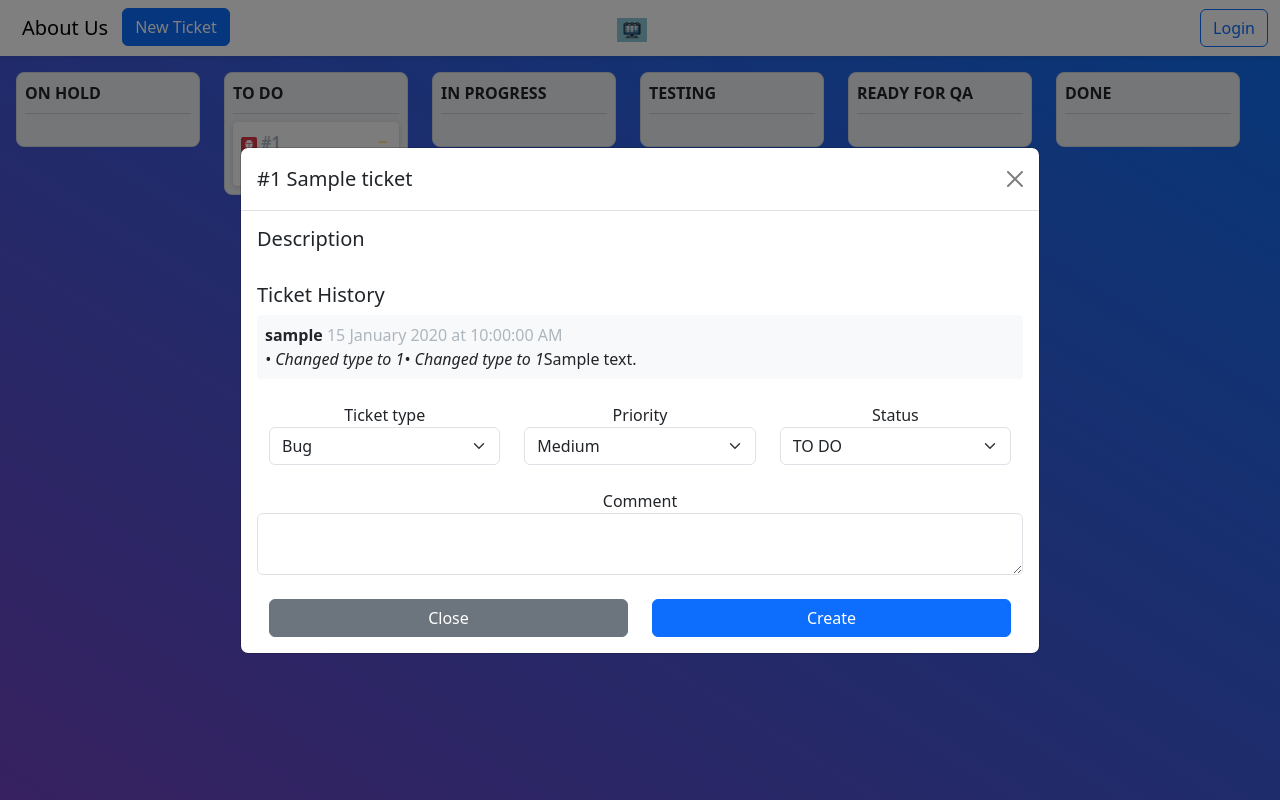
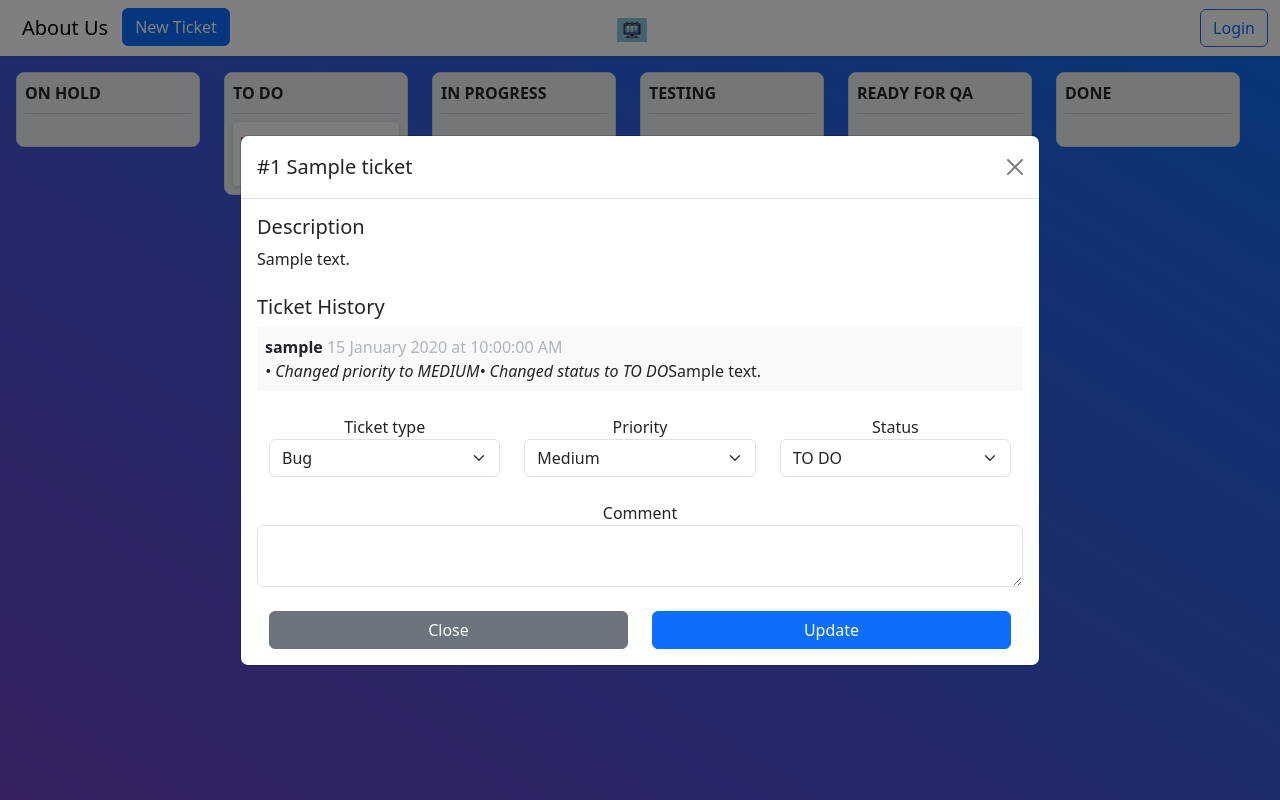
Before and after one commit to Elijah017/CITS3403-Group-Project, a Flask app: page /boards/1 in a window 1280 px wide, after a click that opens the changed part. Run offline with Flask 3, Linux system fonts and the light colour scheme; tables that the repository leaves empty hold one stand-in row (values such as "Sample post").

Commit message:
users can update the data for a ticket and leaves comments. changes are reflected in the history

```diff
--- a/app.py
+++ b/app.py
@@ -209,8 +209,25 @@ def tickets(boardId):
             return {"StatusCode": 400}, 400
     elif request.method == "PATCH":
         data = json.loads(request.data)
+        print(data)
         try:
-            Ticket.query.filter_by(boardId=boardId, ticketId=data["ticketId"]).update({Ticket.status: data["status"]})
+            oldTicket = Ticket.query.filter_by(boardId=boardId, ticketId=data["ticketId"]).first()
+            historicalRecord = History(
+                boardId=int(boardId),
+                ticketId=data["ticketId"],
+                userId=session["UID"],
+                type=None if oldTicket.type == data.get("type") else data.get("type"),
+                status=None if oldTicket.status == data.get("status") else data.get("status"),
+                priority=None if oldTicket.priority == data.get("priority") else data.get("priority"),
+                comment=data.get("comment")
+            )
+            Ticket.query.filter_by(boardId=boardId, ticketId=data["ticketId"]).update({
+                Ticket.type: data.get("type", oldTicket.type),
+                Ticket.status: data.get("status", oldTicket.status),
+                Ticket.priority: data.get("priority", oldTicket.priority)
+            })
+
+            db.session.add(historicalRecord)
             db.session.commit()
             return {"StatusCode": 202}, 202
         except Exception as e:
@@ -222,6 +239,7 @@ def history(boardId, ticketId):
     if request.method == "GET":
         history = [
             {
+                "ticketId": record.ticketId,
                 "timestamp": record.timestamp,
                 "user": User.query.filter_by(id=record.userId).first().username,
                 "type": record.type,
--- a/static/scripts/board.js
+++ b/static/scripts/board.js
@@ -9,6 +9,27 @@ const typeIcons = {
   1: `<i class="bi bi-bug-fill bug-icon" style="color: white; font-size: 0.6rem"></i>`,
   2: `<i class="bi bi-bookmark-fill story-icon" style="color: white; font-size: 0.6rem"></i>`
 };
+
+const types = {
+  0: "Task",
+  1: "Bug",
+  2: "Story"
+};
+
+const priorities = {
+  0: "LOW",
+  1: "MEDIUM",
+  2: "HIGH"
+};
+
+const statuses = {
+  0: "ON HOLD",
+  1: "TO DO",
+  2: "IN PROGRESS",
+  3: "TESTING",
+  4: "READY FOR QA",
+  5: "DONE"
+}
 
 function dragOver(e) {
     e.preventDefault();
@@ -46,6 +67,36 @@ function getTicketHistory(ticketId, callback_fn) {
   xhttp.send();
 }
 
+function addHistoryRecord(record) {
+  let recordDiv = document.createElement("div");
+  recordDiv.classList.add("history-record");
+  let dt = new Date(record.timestamp);
+  let dtOptions = { year: 'numeric', month: 'long', day: 'numeric' };
+  recordDiv.innerHTML = `
+    <span class="history-username">${record.user}</span>
+    <span class="history-timestamp">${dt.toLocaleString("en-GB", dtOptions)} at ${dt.toLocaleTimeString()}</span>
+    <br>
+  `;
+
+  if (record.type) {
+    recordDiv.innerHTML += `<i>• Changed type to ${types[record.type]}</i>`;
+  }
+  if (record.priority) {
+    recordDiv.innerHTML += `<i>• Changed priority to ${priorities[record.priority]}</i>`;
+  }
+  if (record.status) {
+    recordDiv.innerHTML += `<i>• Changed status to ${statuses[record.status]}</i>`;
+  }
+  if (record.comment) {
+    recordDiv.innerHTML += record.comment;
+  }
+  if (!record.type & !record.priority & !record.status & !record.comment) {
+    recordDiv.innerHTML += `<i>Created ticket #${record.ticketId}</i>`;
+  }
+
+  document.getElementById("ticketHistory").appendChild(recordDiv);
+}
+
 function addTicket(ticketId, title, status, priority, type, description) {
   let newTicketElement = document.createElement("div");
   newTicketElement.id = ticketId;
@@ -55,47 +106,19 @@ function addTicket(ticketId, title, status, priority, type, description) {
   newTicketElement.setAttribute("draggable", true);
   newTicketElement.setAttribute("data-bs-toggle", "modal");
   newTicketElement.setAttribute("data-bs-target", "#viewTicketModal");
-  newTicketElement.innerHTML = `<p>${typeIcons[type]}<span class="task-id"> #${ticketId}</span>${priorityIcons[priority]}</p>${title}`
+  newTicketElement.innerHTML = `<p>${typeIcons[type]}<span id="taskId"> #${ticketId}</span>${priorityIcons[priority]}</p>${title}`
   $(".task-col .col-body")[status].appendChild(newTicketElement);
 
   newTicketElement.onclick = async () => {
     let form = document.getElementById("viewTicketForm");
-    let historyDiv = document.getElementById("ticketHistory");
-    $("#viewTicketModalLabel").text(`#${ticketId} ${title}`);
-    $("#ticketDescription").text(description);
+    $("#viewTicketModalLabel").html(`#<span id="ticketId">${ticketId}</span> ${title}`);
+    $("div#ticketDescription").text(description);
     form.ticketType.selectedIndex = type;
     form.ticketPriority.selectedIndex = priority;
     form.ticketStatus.selectedIndex = status;
     getTicketHistory(ticketId, (history) => {
         for (let record of history) {
-          console.log(record);
-          let recordDiv = document.createElement("div");
-          recordDiv.classList.add("history-record");
-          let dt = new Date(record.timestamp);
-          let dtOptions = { year: 'numeric', month: 'long', day: 'numeric' };
-          recordDiv.innerHTML = `
-            <span class="history-username">${record.user}</span>
-            <span class="history-timestamp">${dt.toLocaleString("en-GB", dtOptions)} at ${dt.toLocaleTimeString()}</span>
-            <br>
-          `;
-
-          if (record.type) {
-            recordDiv.innerHTML += `<i>• Changed type to ${record.type}</i>`;
-          }
-          if (record.priority) {
-            recordDiv.innerHTML += `<i>• Changed type to ${record.priority}</i>`;
-          }
-          if (record.status) {
-            recordDiv.innerHTML += `<i>• Changed type to ${record.status}</i>`;
-          }
-          if (record.comment) {
-            recordDiv.innerHTML += record.comment;
-          }
-          if (!record.type & !record.priority & !record.status & !record.comment) {
-            recordDiv.innerHTML += `<i>Created ticket #${ticketId}</i>`;
-          }
-
-          historyDiv.appendChild(recordDiv);
+          addHistoryRecord(record);
         }
     })
   }
@@ -147,4 +170,30 @@ $( document ).ready(() => {
     document.getElementById("viewTicketForm").reset();
     document.getElementById("ticketHistory").innerHTML = "";
   });
+
+  $("#viewTicketModal").on("submit", (e) => {
+    e.preventDefault();
+    let data = {
+      ticketId: parseInt($("#viewTicketModal #ticketId").text()),
+      type: parseInt(e.target.ticketType.value),
+      priority: parseInt(e.target.ticketPriority.value),
+      status: parseInt(e.target.ticketStatus.value),
+      comment: e.target.ticketComment.value == "" ? null : e.target.ticketComment.value
+    };
+
+    console.log(data);
+
+    e.target.ticketComment.value = "";
+
+    let xhttp = new XMLHttpRequest();
+    xhttp.onreadystatechange = (e) => {
+      if (e.target.readyState == 4 && e.target.status == 202) {
+        console.log(JSON.parse(e.target.responseText));
+        // addTicket(ticketId, data.title, data.status, data.priority, data.type, data.description);
+      }
+    }
+    xhttp.open("PATCH", document.URL + "/tickets", true);
+    xhttp.setRequestHeader("Content-Type", "application/json");
+    xhttp.send(JSON.stringify(data));
+  })
 });
--- a/static/styles/main.css
+++ b/static/styles/main.css
@@ -328,6 +328,10 @@ main:has(.task-view) {
   text-align: justify;
 }
 
+#ticketHistory .history-record:not(:first-child) {
+  margin-top: 0.5rem;
+}
+
 .history-record {
   background-color: var(--bs-gray-100);
   border-radius: 0.25rem;
--- a/templates/boards/board.html
+++ b/templates/boards/board.html
@@ -188,7 +188,7 @@
                             <button type="button" class="btn btn-secondary" style="width: 100%;" data-bs-dismiss="modal" onclick="document.getElementById('newTicketForm').reset()">Close</button>
                         </div>
                         <div class="col">
-                            <button type="submit" class="btn btn-primary" style="width: 100%;">Create</button>
+                            <button type="submit" class="btn btn-primary" style="width: 100%;">Update</button>
                         </div>
                     </div>
                 </form>
```
